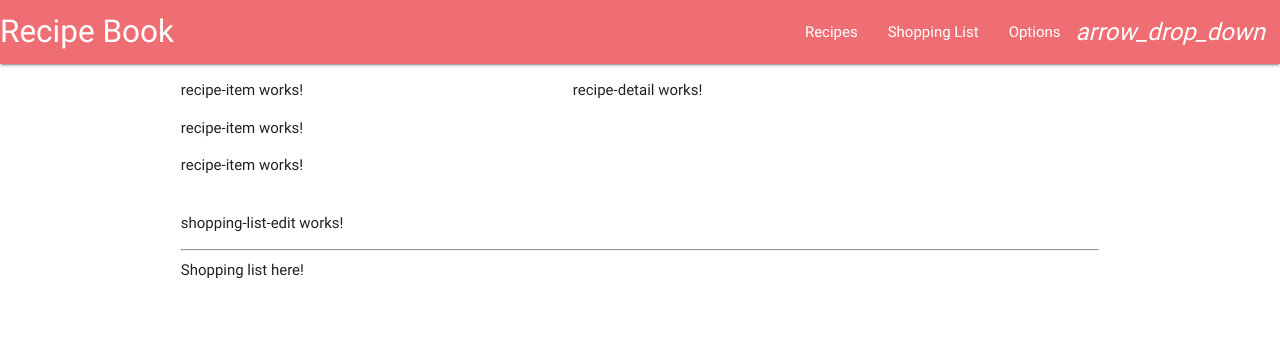
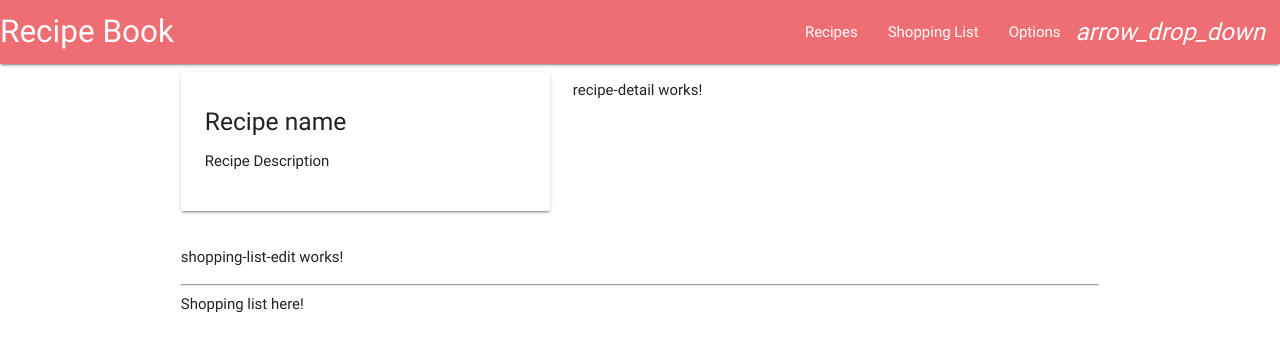
Before and after one commit to milleraundra/shopping-list-angular, an Angular app: page / in a window 1280 px wide. Shown: the top 350 px of the page. Built offline with nearby package versions, Linux system fonts and the light colour scheme.

Commit message:
add styles for recipe-list item

```diff
--- a/src/app/recipes/recipe-list/recipe-list.component.html
+++ b/src/app/recipes/recipe-list/recipe-list.component.html
@@ -1,3 +1,7 @@
-<app-recipe-item></app-recipe-item>
-<app-recipe-item></app-recipe-item>
-<app-recipe-item></app-recipe-item>
+<div class="card-panel layout-horizontal">
+  <img src="">
+  <div class="card-content">
+    <h5>Recipe name</h5>
+    <p>Recipe Description</p>
+  </div>
+</div>
--- a/src/styles.css
+++ b/src/styles.css
@@ -1 +1,6 @@
 /* You can add global styles to this file, and also import other style files */
+
+.layout-horizontal {
+  display: flex;
+  flex-direction: row;
+}
```
